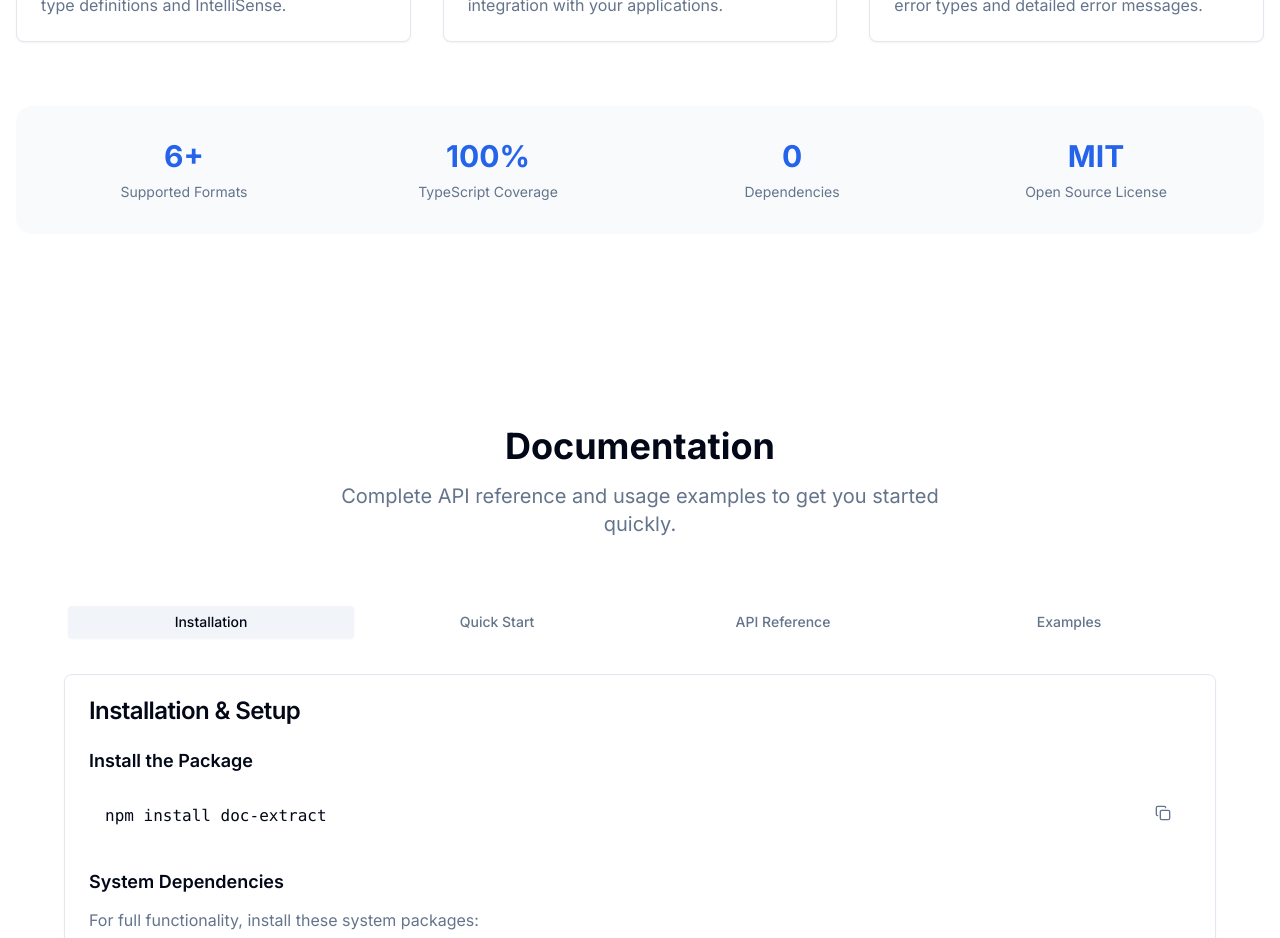
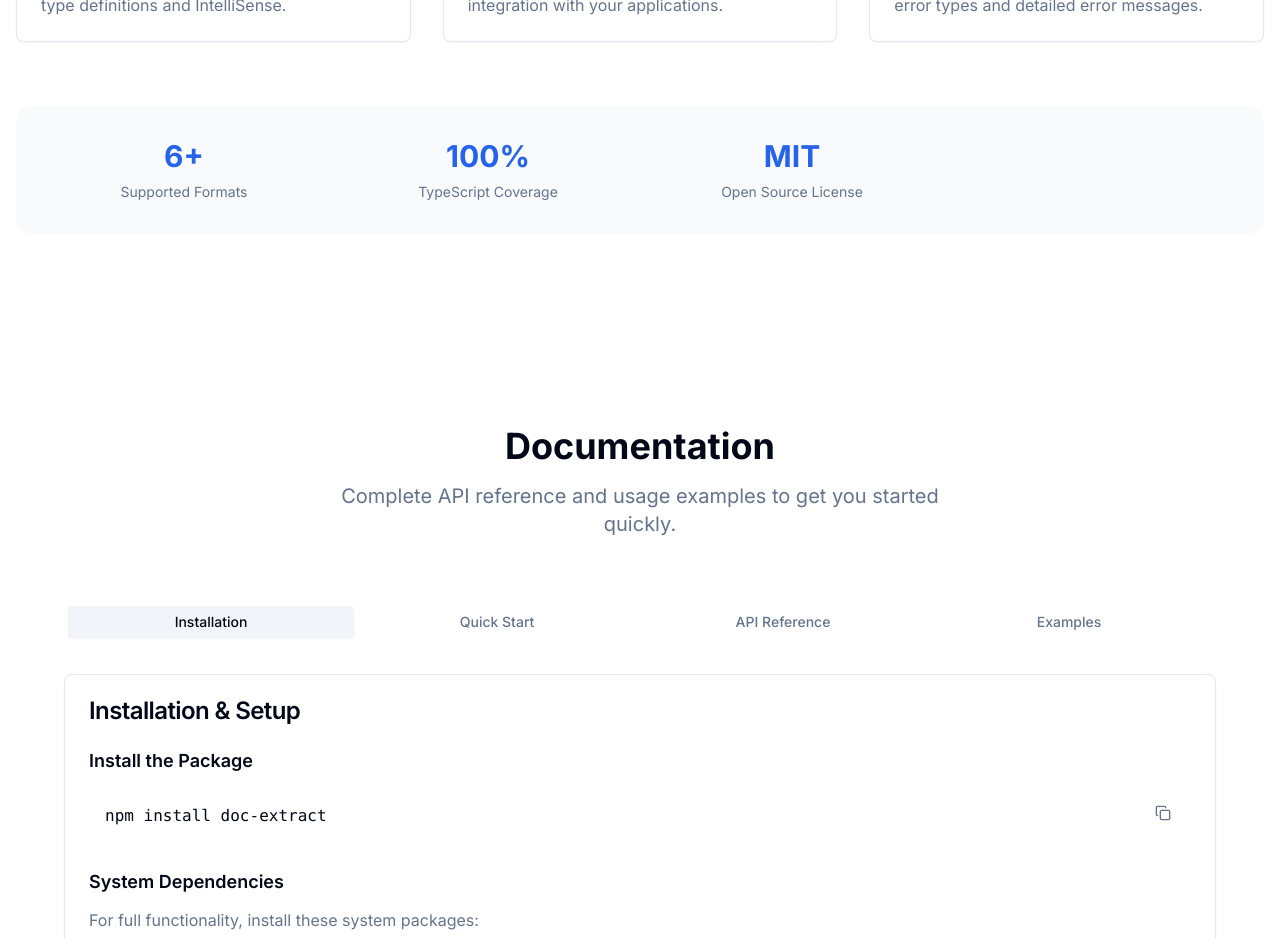
Before and after one commit to HaiderNakara/doc-extract-web, a Next.js app: page / in a window 1280 px wide. Shown: the part 1380-2318 px from the top of the page. Built offline with nearby package versions, Linux system fonts and the light colour scheme; no server answers.

Commit message:
refactor: remove unused Dependencies section from Features component

```diff
--- a/components/features.tsx
+++ b/components/features.tsx
@@ -101,12 +101,6 @@ export function Features() {
             </div>
             <div>
               <div className="text-3xl font-bold text-blue-600 dark:text-blue-400 mb-2">
-                0
-              </div>
-              <div className="text-sm text-muted-foreground">Dependencies</div>
-            </div>
-            <div>
-              <div className="text-3xl font-bold text-blue-600 dark:text-blue-400 mb-2">
                 MIT
               </div>
               <div className="text-sm text-muted-foreground">
```
